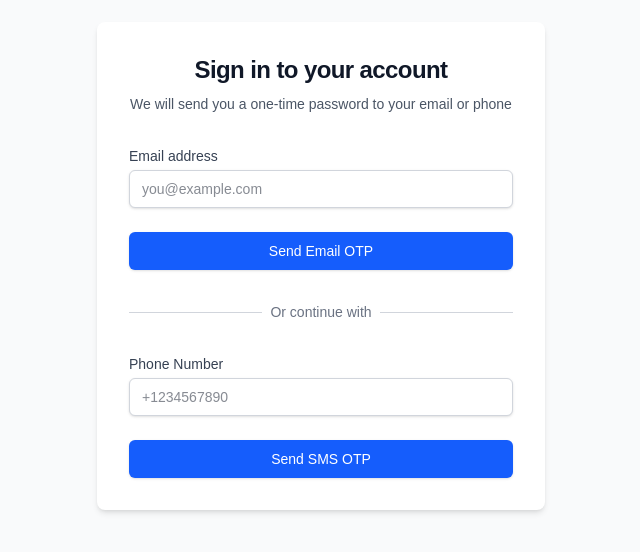
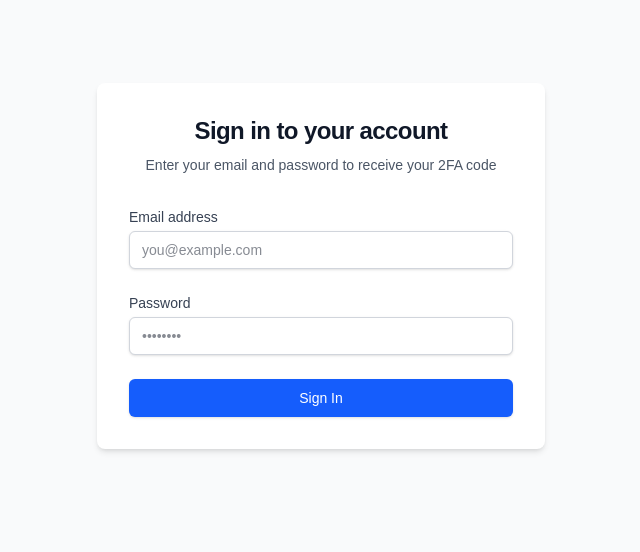
Before and after one commit to MVP-starshape-erp/Test1, a Next.js app: page /login in a window 1280 px wide. Shown: the part 134-686 px from the top of the page, without its empty margins (319-959 px from the left). Built offline with nearby package versions, Linux system fonts and the light colour scheme.

Commit message:
Implement Role-Based 2FA with Email/Password and OTP

```diff
--- a/src/app/login/actions.ts
+++ b/src/app/login/actions.ts
@@ -3,34 +3,66 @@
 import { revalidatePath } from 'next/cache'
 import { redirect } from 'next/navigation'
 import { createClient } from '@/utils/supabase/server'
+import { createAdminClient } from '@/utils/supabase/admin'
+import { createClient as createStatelessClient } from '@supabase/supabase-js'
 
-export async function sendOTP(formData: FormData) {
-  const email = formData.get('email') as string | null
-  const phone = formData.get('phone') as string | null
+export async function loginAction(formData: FormData) {
+  const email = formData.get('email') as string
+  const password = formData.get('password') as string
 
-  if (!email && !phone) {
-    throw new Error('Email or phone number is required')
+  if (!email || !password) {
+    throw new Error('Email and password are required')
   }
 
-  const supabase = await createClient()
+  // 1. Verify credentials using a stateless client (so we don't set cookies yet)
+  const statelessClient = createStatelessClient(
+    process.env.NEXT_PUBLIC_SUPABASE_URL!,
+    process.env.NEXT_PUBLIC_SUPABASE_ANON_KEY!,
+    { auth: { persistSession: false, autoRefreshToken: false } }
+  )
 
-  let error;
-  let sessionId = null;
+  const { data: authData, error: authError } = await statelessClient.auth.signInWithPassword({
+    email,
+    password
+  })
 
-  if (email) {
-    if (!email.includes('@')) throw new Error('Invalid email address')
-    const res = await supabase.auth.signInWithOtp({
-      email,
-      options: { shouldCreateUser: true },
-    })
-    error = res.error
-  } else if (phone) {
-    const apiKey = process.env.TWO_FACTOR_API_KEY;
-    if (!apiKey) {
-      throw new Error('2factor API key is not configured');
+  if (authError || !authData.user) {
+    throw new Error('Invalid email or password')
   }
 
-    try {
+  const userId = authData.user.id
+
+  // 2. Fetch the user's role using Admin Client
+  const adminClient = createAdminClient()
+  const { data: roleData, error: roleError } = await adminClient
+    .from('user_roles')
+    .select('role')
+    .eq('user_id', userId)
+    .single()
+
+  if (roleError || !roleData) {
+    throw new Error('User role is not defined. Please contact support.')
+  }
+
+  const role = roleData.role
+
+  let sessionId = null;
+  let phone = null;
+
+  // 3. Trigger OTP based on role
+  if (role === 'owner') {
+    // Send Email OTP using the admin client so it doesn't log the user in yet
+    const { error: otpError } = await adminClient.auth.signInWithOtp({ email })
+    if (otpError) throw new Error('Failed to send Email OTP')
+  } else if (role === 'admin') {
+    phone = authData.user.phone
+    if (!phone) {
+      throw new Error('Admin user has no phone number registered.')
+    }
+
+    const apiKey = process.env.TWO_FACTOR_API_KEY;
+    if (!apiKey) throw new Error('2factor API key is not configured');
+
     const url = `https://2factor.in/API/V1/${apiKey}/SMS/${encodeURIComponent(phone)}/AUTOGEN`;
     const response = await fetch(url, { method: 'GET' });
     const data = await response.json();
@@ -38,30 +70,23 @@ export async function sendOTP(formData: FormData) {
     if (data.Status === 'Success') {
       sessionId = data.Details;
     } else {
-        error = { message: data.Details || 'Failed to send OTP via 2factor.in' };
+      throw new Error(data.Details || 'Failed to send OTP via 2factor.in');
     }
-    } catch (err: any) {
-      error = { message: err.message || 'Error communicating with 2factor API' };
-    }
+  } else {
+    throw new Error('Invalid role')
   }
 
-  if (error) {
-    if (error.status === 429) {
-      throw new Error('Too many requests. Please try again later.')
-    }
-    throw new Error(error.message)
-  }
+  // 4. Redirect to verify page
+  let query = `email=${encodeURIComponent(email)}&role=${role}`
+  if (phone) query += `&phone=${encodeURIComponent(phone)}`
+  if (sessionId) query += `&sessionId=${encodeURIComponent(sessionId)}`
 
-  // Redirect to verification page
-  let query = email ? `email=${encodeURIComponent(email)}` : `phone=${encodeURIComponent(phone!)}`;
-  if (sessionId) {
-    query += `&sessionId=${encodeURIComponent(sessionId)}`;
-  }
   redirect(`/verify?${query}`)
 }
 
 export async function verifyOTP(formData: FormData) {
-  const email = formData.get('email') as string | null
+  const email = formData.get('email') as string
+  const role = formData.get('role') as string
   const phone = formData.get('phone') as string | null
   const token = formData.get('token') as string
   const sessionId = formData.get('sessionId') as string | null
@@ -69,28 +94,18 @@ export async function verifyOTP(formData: FormData) {
   if (!token || token.length !== 6) {
     throw new Error('Invalid OTP format')
   }
-  if (!email && !phone) {
-    throw new Error('Email or phone is required')
-  }
 
+  // Use the standard server client so it sets cookies upon success
   const supabase = await createClient()
 
-  if (email) {
-    const { error } = await supabase.auth.verifyOtp({ email, token, type: 'email' });
-    if (error) {
-      throw new Error(error.message)
-    }
-  } else if (phone) {
+  if (role === 'owner') {
+    const { error } = await supabase.auth.verifyOtp({ email, token, type: 'email' })
+    if (error) throw new Error(error.message)
+  } else if (role === 'admin') {
+    if (!phone || !sessionId) throw new Error('Missing phone or session ID')
+
     const apiKey = process.env.TWO_FACTOR_API_KEY;
-    if (!apiKey) {
-      throw new Error('2factor API key is not configured');
-    }
 
-    if (!sessionId) {
-      throw new Error('Session ID is missing for phone verification');
-    }
-
-    try {
     const url = `https://2factor.in/API/V1/${apiKey}/SMS/VERIFY/${sessionId}/${token}`;
     const response = await fetch(url, { method: 'GET' });
     const data = await response.json();
@@ -99,12 +114,26 @@ export async function verifyOTP(formData: FormData) {
       throw new Error(data.Details || 'Invalid OTP');
     }
 
-      // Successfully verified phone OTP with 2factor.in
-      // We are skipping Supabase session creation for now as per user request.
-      // You would normally create a custom JWT and log the user into Supabase here if needed.
-    } catch (err: any) {
-      throw new Error(err.message || 'Error verifying OTP with 2factor API');
-    }
+    // SMS OTP Verified. Now establish Supabase Session.
+    const adminClient = createAdminClient()
+
+    // Generate a secure random password
+    const crypto = require('crypto')
+    const tempPassword = crypto.randomBytes(32).toString('hex')
+
+    // Find the user by phone (or email)
+    const { data: users, error: findError } = await adminClient.auth.admin.listUsers()
+    const user = users.users.find(u => u.email === email)
+
+    if (!user) throw new Error('User not found')
+
+    // Update their password
+    const { error: updateError } = await adminClient.auth.admin.updateUserById(user.id, { password: tempPassword })
+    if (updateError) throw new Error('Failed to prepare session')
+
+    // Sign in with the temporary password using the standard client to get cookies
+    const { error: signInError } = await supabase.auth.signInWithPassword({ email, password: tempPassword })
+    if (signInError) throw new Error('Failed to establish session')
   }
 
   revalidatePath('/', 'layout')
--- a/src/app/login/page.tsx
+++ b/src/app/login/page.tsx
@@ -1,4 +1,4 @@
-import { sendOTP } from './actions'
+import { loginAction } from './actions'
 
 export default function LoginPage() {
   return (
@@ -7,11 +7,11 @@ export default function LoginPage() {
         <div className="text-center">
           <h1 className="text-2xl font-bold tracking-tight text-gray-900">Sign in to your account</h1>
           <p className="mt-2 text-sm text-gray-600">
-            We will send you a one-time password to your email or phone
+            Enter your email and password to receive your 2FA code
           </p>
         </div>
 
-        <form action={sendOTP} className="space-y-6">
+        <form action={loginAction} className="space-y-6">
           <div>
             <label htmlFor="email" className="block text-sm font-medium text-gray-700">
               Email address
@@ -30,37 +30,19 @@ export default function LoginPage() {
           </div>
 
           <div>
-            <button
-              type="submit"
-              className="flex justify-center w-full px-4 py-2 text-sm font-medium text-white bg-blue-600 border border-transparent rounded-md shadow-sm hover:bg-blue-700 focus:outline-none focus:ring-2 focus:ring-offset-2 focus:ring-blue-500"
-            >
-              Send Email OTP
-            </button>
-          </div>
-        </form>
-
-        <div className="relative">
-          <div className="absolute inset-0 flex items-center">
-            <div className="w-full border-t border-gray-300" />
-          </div>
-          <div className="relative flex justify-center text-sm">
-            <span className="px-2 text-gray-500 bg-white">Or continue with</span>
-          </div>
-        </div>
-
-        <form action={sendOTP} className="space-y-6">
-          <div>
-            <label htmlFor="phone" className="block text-sm font-medium text-gray-700">
-              Phone Number
+            <label htmlFor="password" className="block text-sm font-medium text-gray-700">
+              Password
             </label>
             <div className="mt-1">
               <input
-                id="phone"
-                name="phone"
-                type="tel"
-                autoComplete="tel"
+                id="password"
+                name="password"
+                type="password"
+                autoComplete="current-password"
                 required
-                placeholder="+1234567890"
+                placeholder="••••••••"
+                pattern="^(?=.*[a-z])(?=.*[A-Z])(?=.*\d)[a-zA-Z\d\w\W]{8,}$"
+                title="Must contain at least one number and one uppercase and lowercase letter, and at least 8 or more characters"
                 className="block w-full px-3 py-2 border border-gray-300 rounded-md shadow-sm appearance-none focus:outline-none focus:ring-blue-500 focus:border-blue-500 sm:text-sm text-gray-900 bg-white"
               />
             </div>
@@ -71,7 +53,7 @@ export default function LoginPage() {
               type="submit"
               className="flex justify-center w-full px-4 py-2 text-sm font-medium text-white bg-blue-600 border border-transparent rounded-md shadow-sm hover:bg-blue-700 focus:outline-none focus:ring-2 focus:ring-offset-2 focus:ring-blue-500"
             >
-              Send SMS OTP
+              Sign In
             </button>
           </div>
         </form>
--- a/src/app/verify/page.tsx
+++ b/src/app/verify/page.tsx
@@ -9,12 +9,14 @@ function VerifyForm() {
   const email = searchParams.get('email')
   const phone = searchParams.get('phone')
   const sessionId = searchParams.get('sessionId')
+  const role = searchParams.get('role')
 
   return (
     <form action={verifyOTP} className="space-y-6">
       {email && <input type="hidden" name="email" value={email} />}
       {phone && <input type="hidden" name="phone" value={phone} />}
       {sessionId && <input type="hidden" name="sessionId" value={sessionId} />}
+      {role && <input type="hidden" name="role" value={role} />}
 
       <div>
         <label htmlFor="token" className="block text-sm font-medium text-gray-700">
--- /dev/null
+++ b/src/utils/supabase/admin.ts
@@ -0,0 +1,14 @@
+import { createClient } from '@supabase/supabase-js'
+
+export function createAdminClient() {
+  return createClient(
+    process.env.NEXT_PUBLIC_SUPABASE_URL!,
+    process.env.SUPABASE_SERVICE_ROLE_KEY!,
+    {
+      auth: {
+        autoRefreshToken: false,
+        persistSession: false
+      }
+    }
+  )
+}
```
Lines whose indentation alone changed are shown as unchanged.
